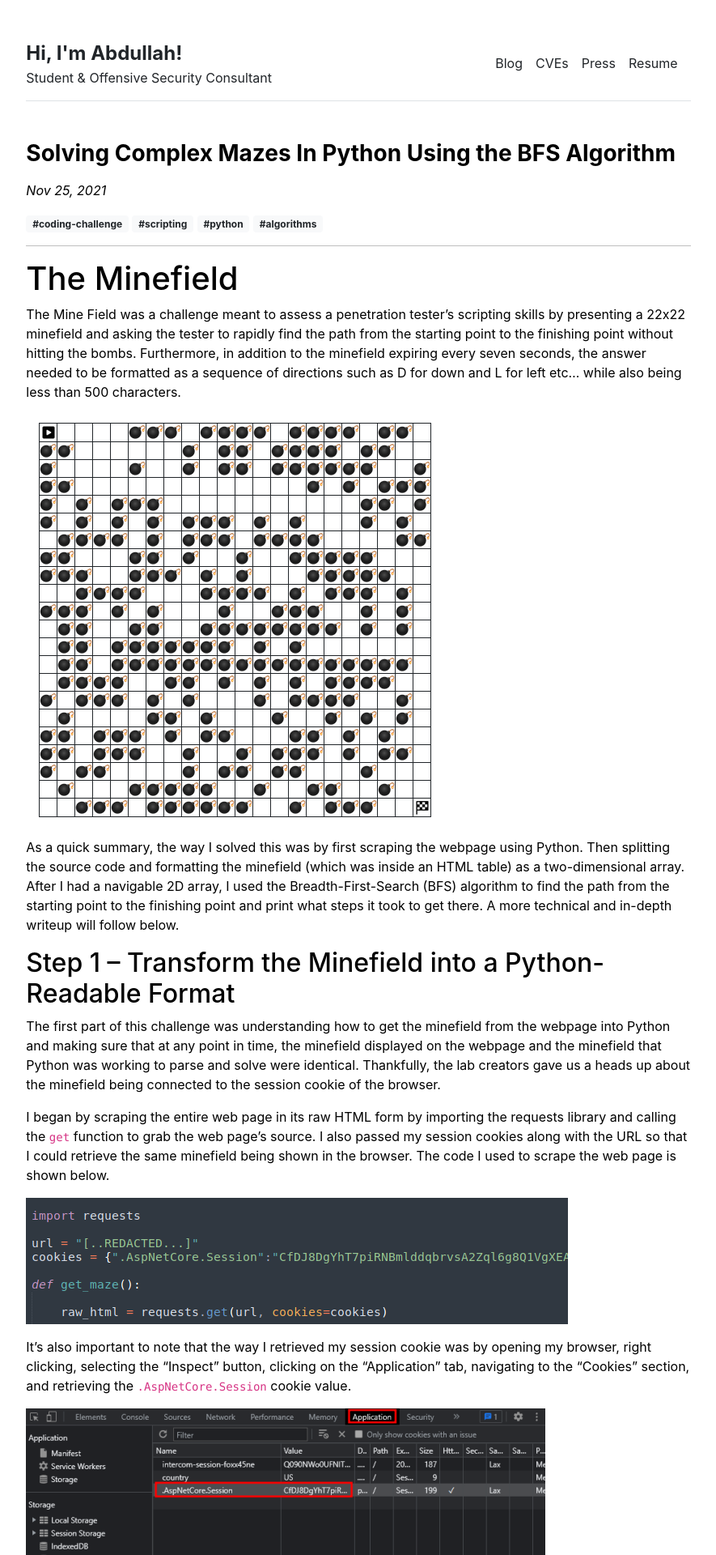
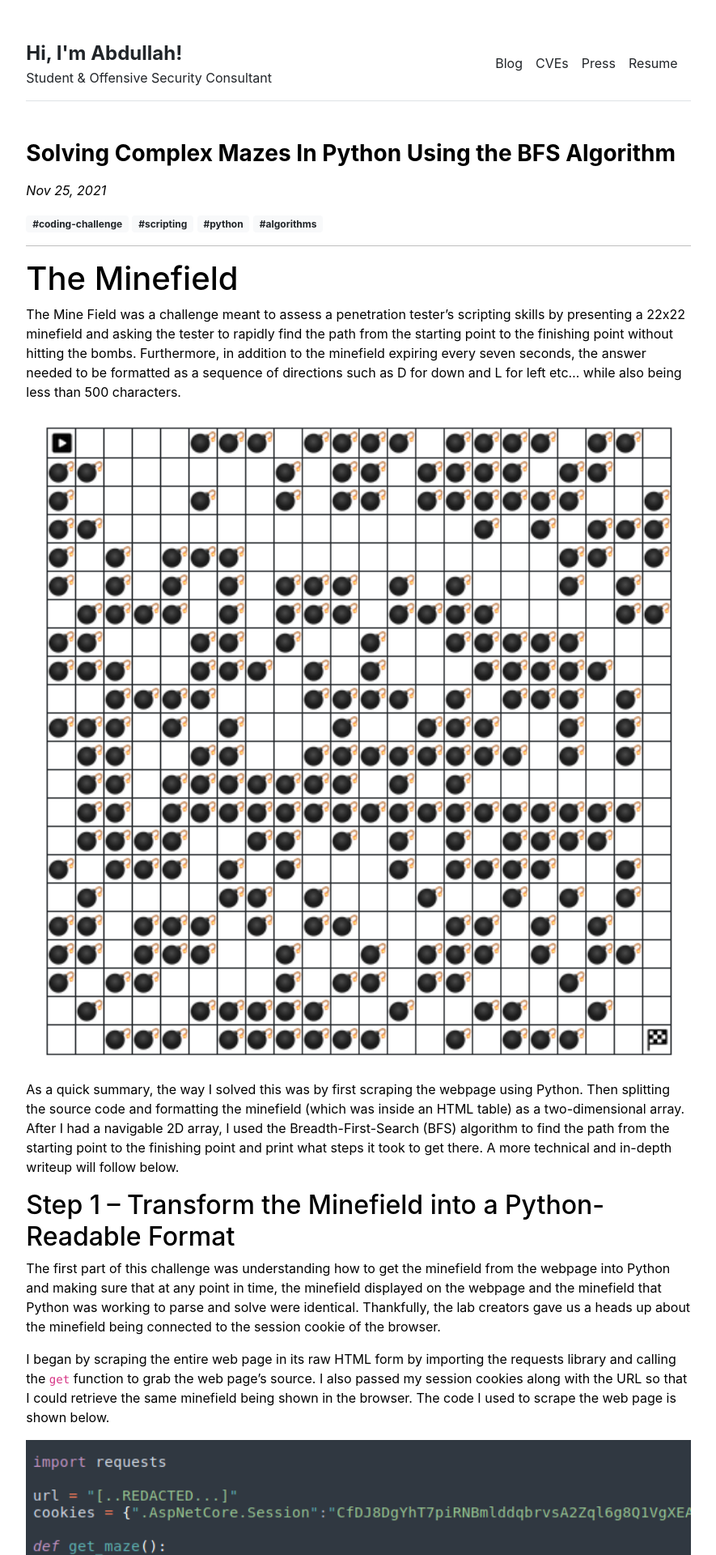
Before and after one commit to shehzade/shehzade.github.io, a Jekyll site: the page built from _posts/2021-11-25-solving-complex-mazes-in-python-using-the-bfs-algorithm.md, in a window 1280 px wide. Shown: the top 1920 px of the page at 81% size, without its empty margins (197-1082 px from the left). Built offline with Jekyll 4.4.1, drawn with Linux system fonts in a browser that asks for light colours; comment, search, counter and statistics services are not loaded.

Commit message:
fixed other posts images

````diff
--- a/_posts/2021-11-25-solving-complex-mazes-in-python-using-the-bfs-algorithm.md
+++ b/_posts/2021-11-25-solving-complex-mazes-in-python-using-the-bfs-algorithm.md
@@ -9,7 +9,7 @@ tags: coding-challenge scripting python algorithms
 
 The Mine Field was a challenge meant to assess a penetration tester’s scripting skills by presenting a 22x22 minefield and asking the tester to rapidly find the path from the starting point to the finishing point without hitting the bombs. Furthermore, in addition to the minefield expiring every seven seconds, the answer needed to be formatted as a sequence of directions such as D for down and L for left etc… while also being less than 500 characters.
 
-![](/assets/img/posts/Aspose.Words.e9d112e2-f037-4889-9814-54552f2bdf63.000.png)
+<img src="/assets/img/posts/Aspose.Words.e9d112e2-f037-4889-9814-54552f2bdf63.000.png" width="100%" height="100%">
 
 As a quick summary, the way I solved this was by first scraping the webpage using Python. Then splitting the source code and formatting the minefield (which was inside an HTML table) as a two-dimensional array. After I had a navigable 2D array, I used the Breadth-First-Search (BFS) algorithm to find the path from the starting point to the finishing point and print what steps it took to get there. A more technical and in-depth writeup will follow below.
 
@@ -19,35 +19,35 @@ The first part of this challenge was understanding how to get the minefield from
 
 I began by scraping the entire web page in its raw HTML form by importing the requests library and calling the ```get``` function to grab the web page’s source. I also passed my session cookies along with the URL so that I could retrieve the same minefield being shown in the browser. The code I used to scrape the web page is shown below.
 
-![](/assets/img/posts/Aspose.Words.e9d112e2-f037-4889-9814-54552f2bdf63.003.png)
+<img src="/assets/img/posts/Aspose.Words.e9d112e2-f037-4889-9814-54552f2bdf63.003.png" width="100%" height="100%">
 
 It’s also important to note that the way I retrieved my session cookie was by opening my browser, right clicking, selecting the "Inspect" button, clicking on the "Application" tab, navigating to the "Cookies" section, and retrieving the ```.AspNetCore.Session``` cookie value.
 
-![](/assets/img/posts/Aspose.Words.e9d112e2-f037-4889-9814-54552f2bdf63.004.jpeg)
+<img src="/assets/img/posts/Aspose.Words.e9d112e2-f037-4889-9814-54552f2bdf63.004.jpeg" width="100%" height="100%">
 
 Once I had a raw web request stored inside the ```raw_html``` variable, I wanted to parse the page’s source code into a sortable and searchable format while throwing out parts of the request I wouldn’t need (like the headers). I performed this by passing the web page’s text into a library called BeautifulSoup which parses HTML code and makes it easier to work with. This was done by importing the ```bs4``` package and passing the ```raw_html``` variable to BeautifulSoup as shown and storing the output in the ```soup``` variable.
 
-![](/assets/img/posts/Aspose.Words.e9d112e2-f037-4889-9814-54552f2bdf63.005.png)
+<img src="/assets/img/posts/Aspose.Words.e9d112e2-f037-4889-9814-54552f2bdf63.005.png" width="100%" height="100%">
 
 The next step was to figure out exactly which part of the web page contained the minefield I wanted to bring in. This involved viewing the web site’s source code and learning that the minefield was stored inside an HTML table. Each row of the minefield was enclosed in ```<tr>``` tags and each cell’s status (clear or rigged) was listed as an attribute of the further nested ```<td>``` tags.
 
-![](/assets/img/posts/Aspose.Words.e9d112e2-f037-4889-9814-54552f2bdf63.006.png)
+<img src="/assets/img/posts/Aspose.Words.e9d112e2-f037-4889-9814-54552f2bdf63.006.png" width="100%" height="100%">
 
 To filter out all the extra code of the website, I used the ```find``` function of the soup object created in the last code snippet to extract only the HTML that was within the ```<table>``` tags. This was done as shown.
 
-![](/assets/img/posts/Aspose.Words.e9d112e2-f037-4889-9814-54552f2bdf63.007.png)
+<img src="/assets/img/posts/Aspose.Words.e9d112e2-f037-4889-9814-54552f2bdf63.007.png" width="100%" height="100%">
 
 To refine this even further I wanted to divide this table into separate rows so that I could iterate over them and construct my two-dimensional array. I did this using some string manipulation with the ```split``` function which is available to every string object. I wrote the ```split``` function so that every time it comes across the ```</tr>``` tag (which signifies the end of the row), it creates a divider.
 
-![](/assets/img/posts/Aspose.Words.e9d112e2-f037-4889-9814-54552f2bdf63.008.png)
+<img src="/assets/img/posts/Aspose.Words.e9d112e2-f037-4889-9814-54552f2bdf63.008.png" width="100%" height="100%">
 
 Now that I had everything in a digestible and clean format, it was time to build my 2D array. I initialized the maze variable as a global array and began the construction of a nested for-loop. The logic would be as follows. For every row in the minefield table, create an additional temporary array, split the row into individual cells (at the end of every ```<td>``` tag), then for every cell, check whether it had the keyword ```full```, ```empty```, ```start```, or ```end```. Based on the keyword, append to our temporary row, either 0, 1, or 2. Once iteration through every cell in a row is complete, and the length of our temporary array is greater than one, append the temporary array to our main maze array (making it an array of arrays or 2D). The code is shown here.
 
-![](/assets/img/posts/Aspose.Words.e9d112e2-f037-4889-9814-54552f2bdf63.009.jpeg)
+<img src="/assets/img/posts/Aspose.Words.e9d112e2-f037-4889-9814-54552f2bdf63.009.jpeg" width="100%" height="100%">
 
 After coming this far, our output was looking pretty good. Execution of all the code discussed so far yielded the following results. When compared with the minefield displayed on the web page, everything was perfectly identical. Empty spaces were zeros, bombs were ones, and our goal was the number two.
 
-![](/assets/img/posts/Aspose.Words.e9d112e2-f037-4889-9814-54552f2bdf63.010.jpeg)
+<img src="/assets/img/posts/Aspose.Words.e9d112e2-f037-4889-9814-54552f2bdf63.010.jpeg" width="100%" height="100%">
 
 ## Step 2 – Solve the Minefield
 
@@ -55,7 +55,7 @@ Now that we had our minefield in a 2D array, it came time to pick a pathfinding
 
 Breadth-First-Search uses a queue data structure to store the node and mark it as "visited" until it marks all the neighboring vertices directly related to it. The queue operates on the First-In-First-Out (FIFO) principle, so the node's neighbors will be viewed in the order in which it inserts them in the queue, starting with the node that was inserted first. Below is a diagram for some additional clarity.
 
-![](/assets/img/posts/Aspose.Words.e9d112e2-f037-4889-9814-54552f2bdf63.011.jpeg)
+<img src="/assets/img/posts/Aspose.Words.e9d112e2-f037-4889-9814-54552f2bdf63.011.jpeg" width="100%" height="100%">
 
 Implementing this in Python to work with our minefield was quite a challenge, nevertheless, existing research was quite helpful in guiding the exercise. The first part of implementing BFS was to establish the key variables it would use. This includes the following:
 
@@ -70,11 +70,11 @@ Implementing this in Python to work with our minefield was quite a challenge, ne
 
 The code to declare and set these variables is shown below.
 
-![](/assets/img/posts/Aspose.Words.e9d112e2-f037-4889-9814-54552f2bdf63.012.png)
+<img src="/assets/img/posts/Aspose.Words.e9d112e2-f037-4889-9814-54552f2bdf63.012.png" width="100%" height="100%">
 
 Now that we have our variables ready, we can begin the processing of the minefield. This is done with a while-loop which will continue as long as there is something in our queue signifying that there are still coordinates left to explore. Each time the loop runs, we will pop out the next value from the front of the queue and look at all the moves we can make from that coordinate (up, down, left, right). We will send said move through a series of validity checks to determine if it’s out of bounds, if there is a bomb there, if we’ve already visited it, or if we’ve reached the goal. The logic can be understood better by reading the algorithm below.
 
-![](/assets/img/posts/Aspose.Words.e9d112e2-f037-4889-9814-54552f2bdf63.013.jpeg)
+<img src="/assets/img/posts/Aspose.Words.e9d112e2-f037-4889-9814-54552f2bdf63.013.jpeg" width="100%" height="100%">
 
 Since there is a lot going on here, lets walk through it step by step. We start off with a while-loop which will continue to run as long as there are coordinates in the queue. Once the loop has determined that there is a coordinate in the queue, we will retrieve it, and check to make sure it is not the goal (which would make continuing the loop unnecessary). Once we know it’s not the coordinate we are looking for, we will send it to our for-loop. Our for-loop will try every move defined in our directions array which was declared earlier.
 
@@ -84,8 +84,8 @@ For every move the for-loop iterates through, it creates a new set of coordinate
 
 If the move manages to pass all the validity checks, the move along with its corresponding letter, is appended to the queue. The move’s coordinates are also marked as visited to prevent the loop from visiting places it has already explored or determined are dead ends. Once this runs for every single coordinate in the minefield, it will find the target and print all the directions and moves that were taken to reach it, giving a sequence of moves which we can submit as our answer. A demonstration is shown below.
 
-![](/assets/img/posts/Aspose.Words.e9d112e2-f037-4889-9814-54552f2bdf63.014.jpeg) ![](/assets/img/posts/Aspose.Words.e9d112e2-f037-4889-9814-54552f2bdf63.015.png)
+<img src="/assets/img/posts/Aspose.Words.e9d112e2-f037-4889-9814-54552f2bdf63.014.jpeg" width="100%" height="100%"> <img src="/assets/img/posts/Aspose.Words.e9d112e2-f037-4889-9814-54552f2bdf63.015.png" width="100%" height="100%">
 
-![](/assets/img/posts/Aspose.Words.e9d112e2-f037-4889-9814-54552f2bdf63.016.png)
+<img src="/assets/img/posts/Aspose.Words.e9d112e2-f037-4889-9814-54552f2bdf63.016.png" width="100%" height="100%">
 
 The full script can be found at my [GitHub](https://github.com/shehzade/mini-scripts/tree/master/coding_challenges/maze_solver).
````
